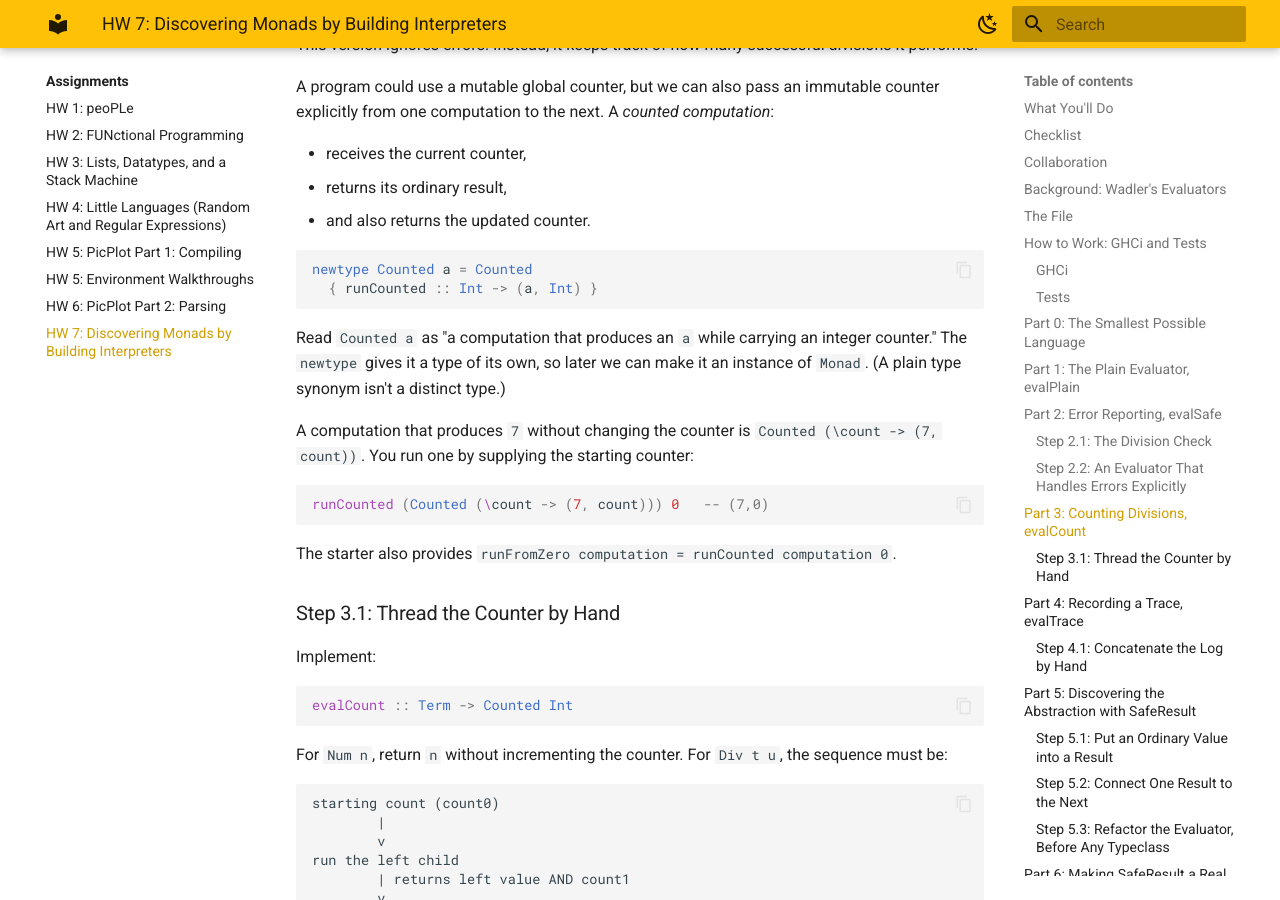
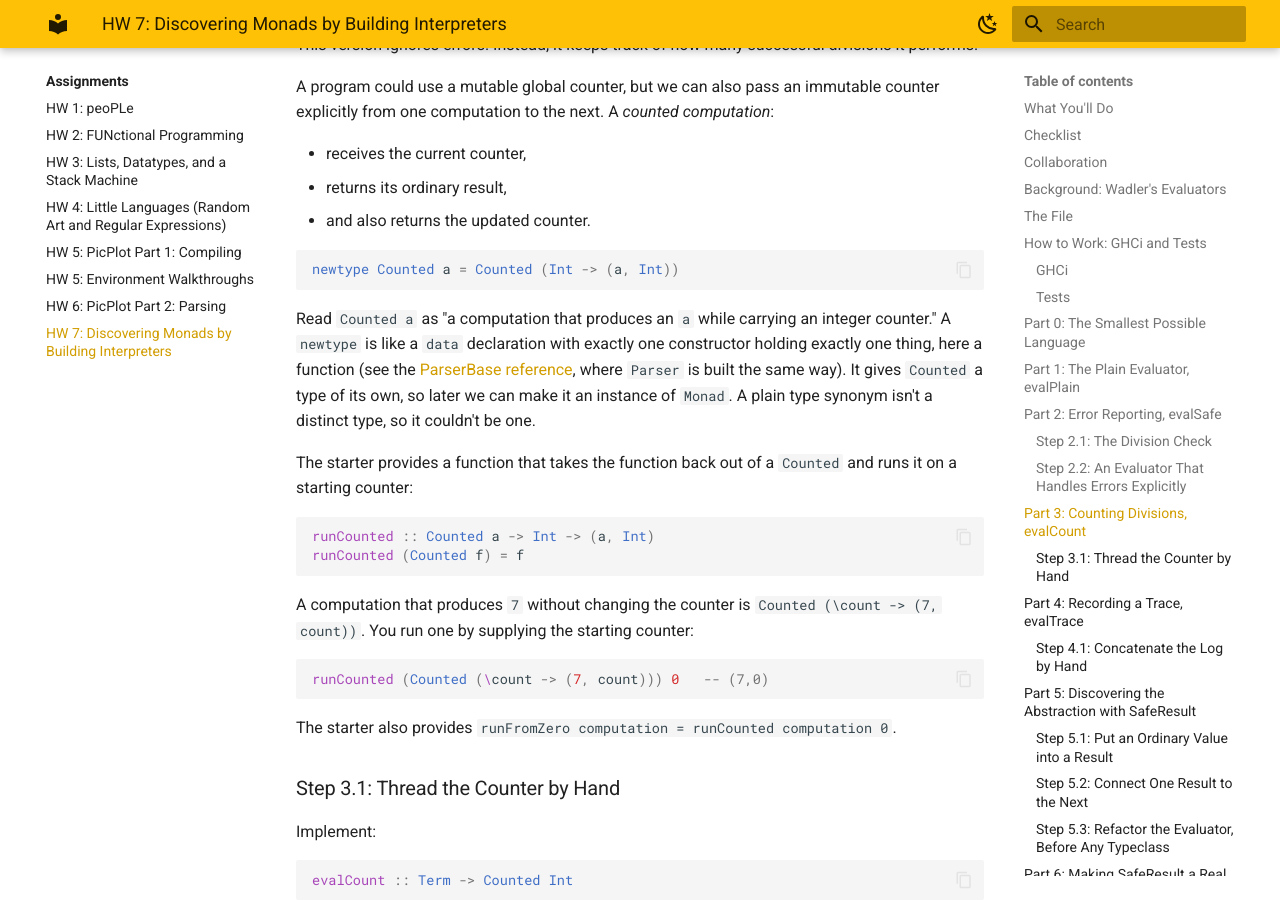
Before and after one commit to lbang-hmc/cs-131-website, an MkDocs documentation site: the page built from content/assignments/hw07.md, in a window 1280 px wide and 900 px high, scrolled down 6396 px. Built offline with MkDocs 1.6.1 and Material for MkDocs 9.7.7, drawn with Linux system fonts in a browser that asks for light colours; some of the changed text lies outside the part shown.

Commit message:
HW 7: plain newtypes instead of record syntax; explain newtype and runCounted
Co-Authored-By: Claude Opus 5.5 <noreply@anthropic.com>

````diff
--- a/content/assignments/hw07.md
+++ b/content/assignments/hw07.md
@@ -240,11 +240,17 @@ A program could use a mutable global counter, but we can also pass an immutable
 - and also returns the updated counter.
 
 ```haskell
-newtype Counted a = Counted
-  { runCounted :: Int -> (a, Int) }
+newtype Counted a = Counted (Int -> (a, Int))
 ```
 
-Read `Counted a` as "a computation that produces an `a` while carrying an integer counter." The `newtype` gives it a type of its own, so later we can make it an instance of `Monad`. (A plain type synonym isn't a distinct type.)
+Read `Counted a` as "a computation that produces an `a` while carrying an integer counter." A `newtype` is like a `data` declaration with exactly one constructor holding exactly one thing, here a function (see the [ParserBase reference](../how-to/parser-base.md), where `Parser` is built the same way). It gives `Counted` a type of its own, so later we can make it an instance of `Monad`. A plain type synonym isn't a distinct type, so it couldn't be one.
+
+The starter provides a function that takes the function back out of a `Counted` and runs it on a starting counter:
+
+```haskell
+runCounted :: Counted a -> Int -> (a, Int)
+runCounted (Counted f) = f
+```
 
 A computation that produces `7` without changing the counter is `Counted (\count -> (7, count))`. You run one by supplying the starting counter:
 
````
Also changed, not shown: other parts of content/assignments/hw07.md (+5 -3 lines).
